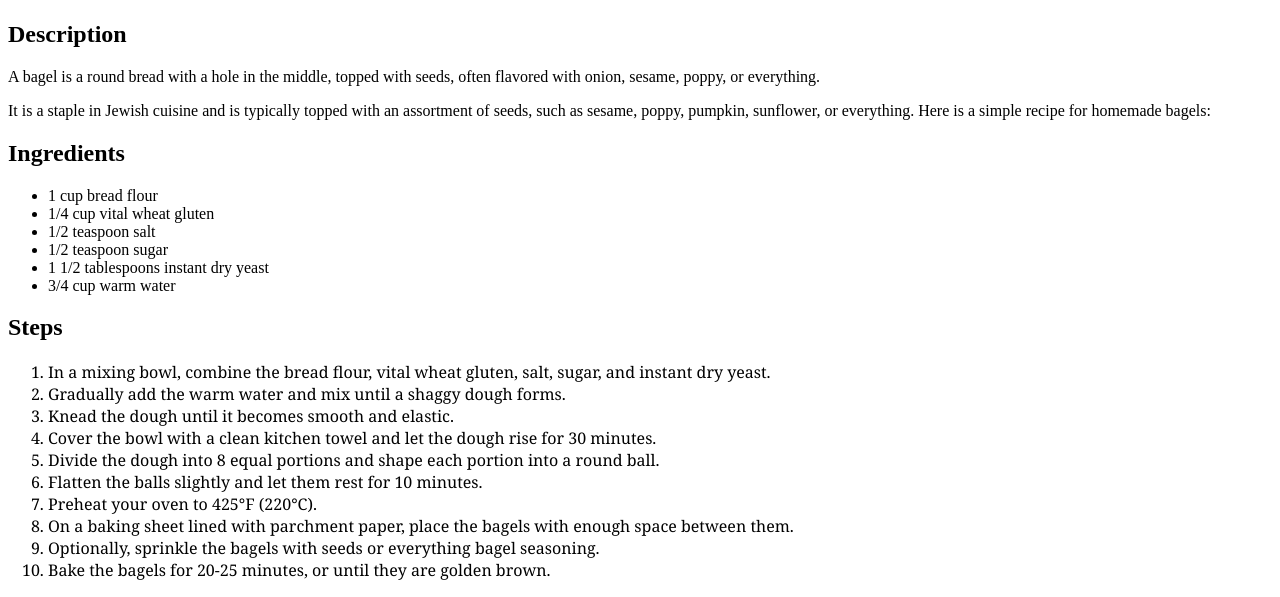
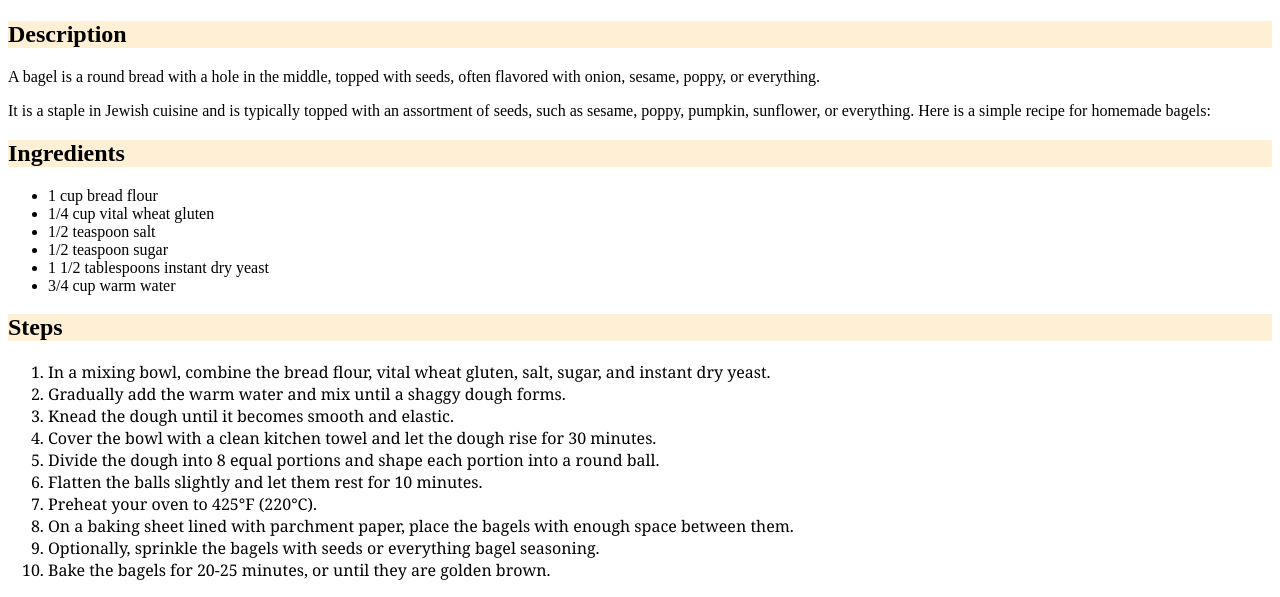
Before and after one commit to muthu-25/odin-recipes, a plain HTML site: page recipes/bagel.html in a window 1280 px wide. Shown: the part 325-922 px from the top of the page. Drawn offline with Linux system fonts and the light colour scheme.

Commit message:
Added Styling
Added class in HTML documents and modified CSS accordingly to get the desired style.

```diff
--- a/recipes/bagel.html
+++ b/recipes/bagel.html
@@ -9,10 +9,10 @@
 <body>
     <h1>Bagel Recipe</h1>
     <img src="images/bagel.jpg" height="240" width="400">
-    <h2>Description</h2>
+    <h2 class="he2">Description</h2>
     <p>A bagel is a round bread with a hole in the middle, topped with seeds, often flavored with onion, sesame, poppy, or everything.</p>
     <p>It is a staple in Jewish cuisine and is typically topped with an assortment of seeds, such as sesame, poppy, pumpkin, sunflower, or everything. Here is a simple recipe for homemade bagels:</p>
-    <h2>Ingredients</h2>
+    <h2 class="he2">Ingredients</h2>
     <ul>
         <li>1 cup bread flour</li>
         <li>1/4 cup vital wheat gluten</li>
@@ -21,7 +21,7 @@
         <li>1 1/2 tablespoons instant dry yeast</li>
         <li>3/4 cup warm water</li>
     </ul>
-    <h2>Steps</h2>
+    <h2 class="he2">Steps</h2>
     <ol>
         <li>In a mixing bowl, combine the bread flour, vital wheat gluten, salt, sugar, and instant dry yeast.</li>
         <li>Gradually add the warm water and mix until a shaggy dough forms.</li>
--- a/recipes/style.css
+++ b/recipes/style.css
@@ -5,3 +5,7 @@ h1 {
 ol {
     font-family:Cambria, Cochin, Georgia, Times, 'Times New Roman', serif;
 }
+
+.he2 {
+    background-color: papayawhip;
+}
```
Also changed, not shown: recipes/croissant.html (+3 -3 lines), recipes/hamburger.html (+3 -3 lines), recipes/pizza.html (+3 -3 lines).
